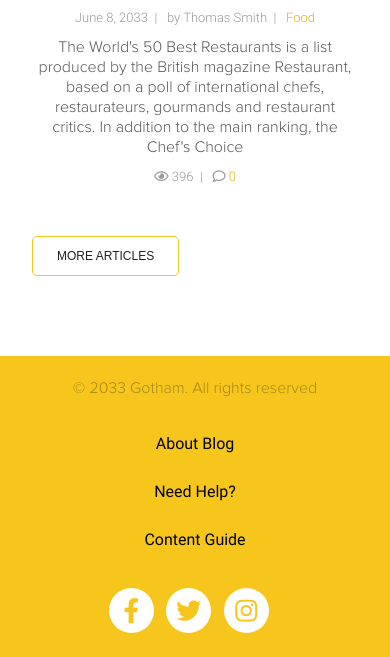
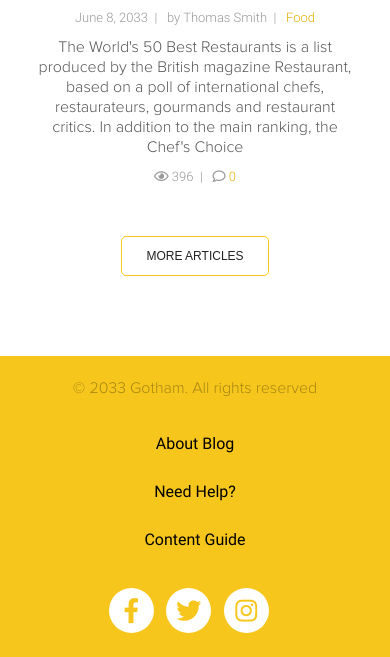
Before and after one commit to chrisdav6/gotham-site, a PHP site: page / in a window 390 px wide; the page is wider, and only the part inside the window is pictured. Shown: the part 4158-4815 px from the top of that part. Run offline with PHP 8.4, Linux system fonts and the light colour scheme; some libraries are stand-ins or nearby versions.

Commit message:
Centered moreArticles button on small devices

```diff
--- a/css/styles.css
+++ b/css/styles.css
@@ -519,6 +519,11 @@ article h3 {
     margin: 1em 0;
   }
 
+  .moreArticles {
+    display: block;
+    margin: 0 auto;
+  }
+
   .footer-nav li {
     display: block;
     text-align: center;
```
